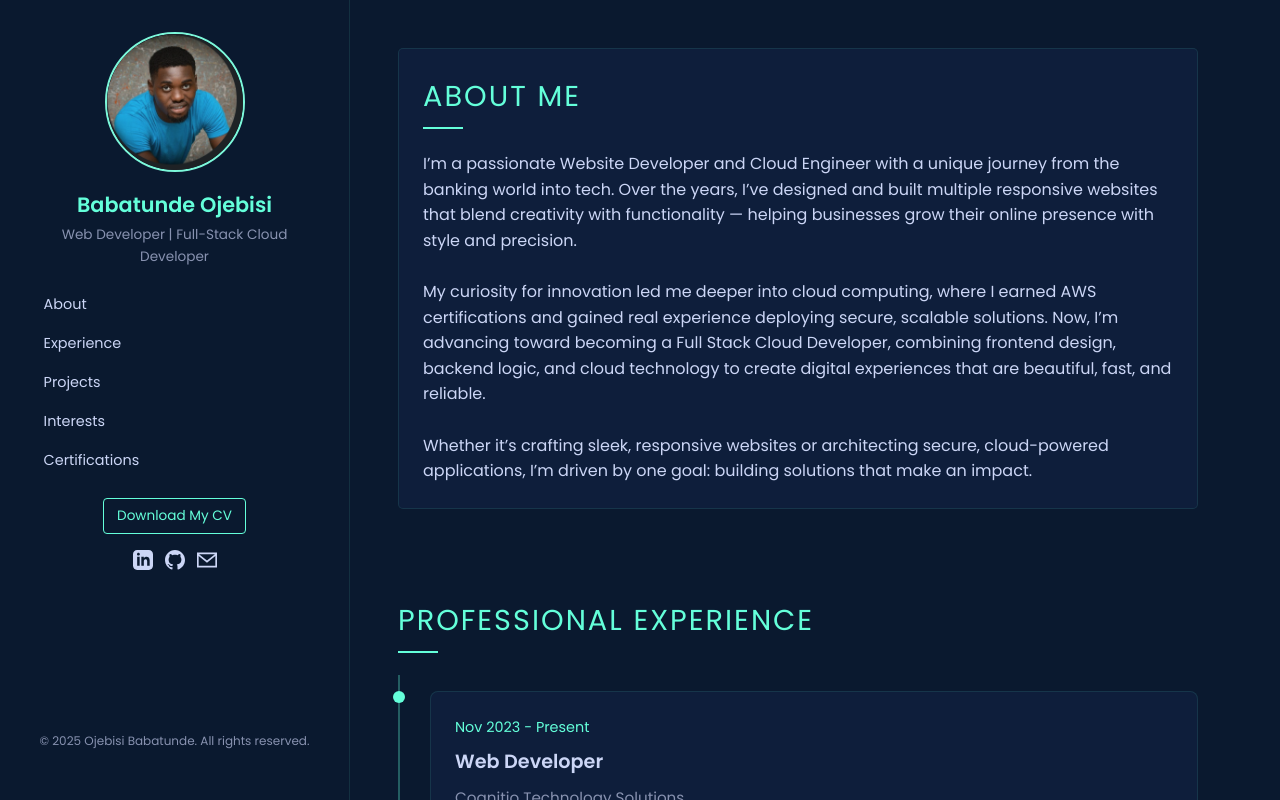
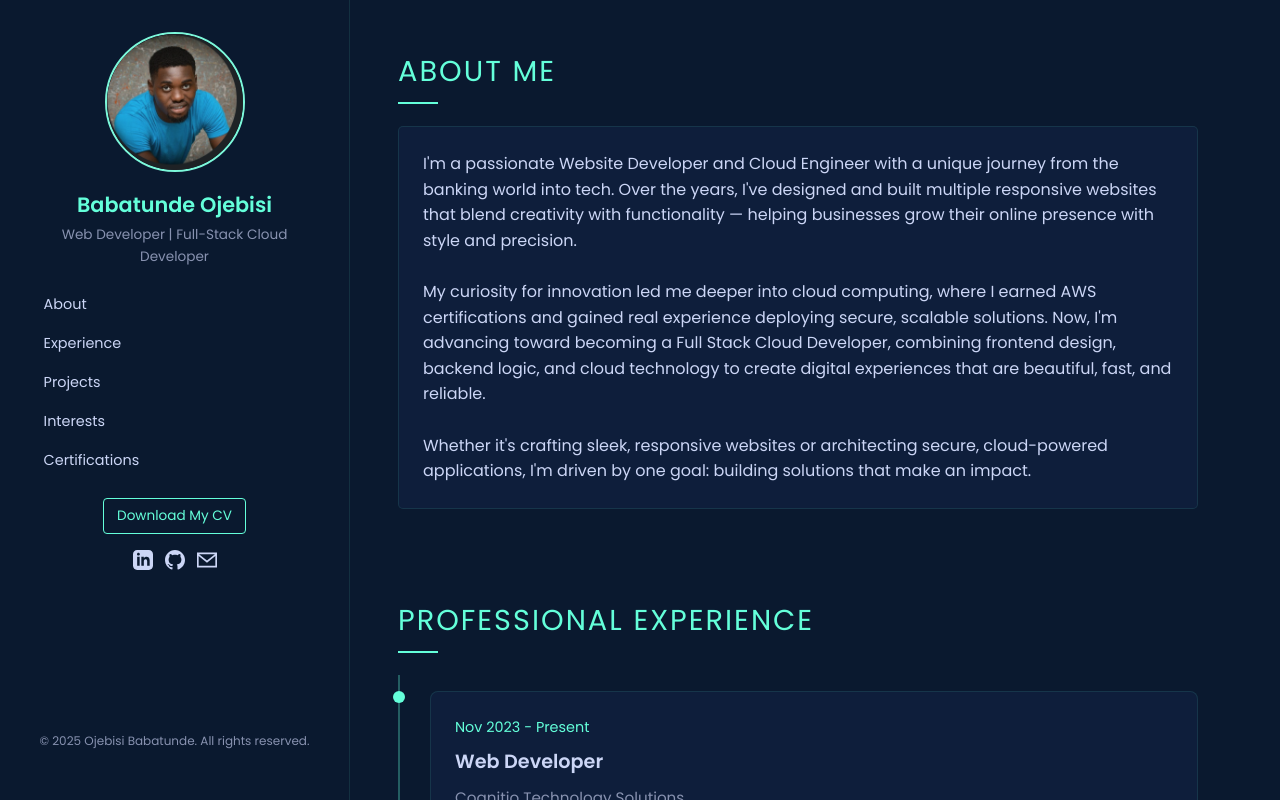
Before and after one commit to Babatunde-Ojebisi/Portfolio, a React (Create React App) app in the folder portfolio-react/: page / in a window 1280 px wide. Built offline with nearby package versions, Linux system fonts and the light colour scheme.

Commit message:
Aligned About & Interest Section

```diff
--- a/portfolio-react/src/components/About.js
+++ b/portfolio-react/src/components/About.js
@@ -2,20 +2,22 @@ import React from 'react';
 
 function About() {
   return (
-    <section id="about" className="card">
+    <>
       <h2>About Me</h2>
+      <div className="card">
         <p>
-        I’m a passionate Website Developer and Cloud Engineer with a unique journey from the banking world into tech. Over the years, I’ve designed and built multiple responsive websites that blend creativity with functionality — helping businesses grow their online presence with style and precision.
+          I'm a passionate Website Developer and Cloud Engineer with a unique journey from the banking world into tech. Over the years, I've designed and built multiple responsive websites that blend creativity with functionality — helping businesses grow their online presence with style and precision.
         </p>
         <br></br>
         <p>
-        My curiosity for innovation led me deeper into cloud computing, where I earned AWS certifications and gained real experience deploying secure, scalable solutions. Now, I’m advancing toward becoming a Full Stack Cloud Developer, combining frontend design, backend logic, and cloud technology to create digital experiences that are beautiful, fast, and reliable.
+          My curiosity for innovation led me deeper into cloud computing, where I earned AWS certifications and gained real experience deploying secure, scalable solutions. Now, I'm advancing toward becoming a Full Stack Cloud Developer, combining frontend design, backend logic, and cloud technology to create digital experiences that are beautiful, fast, and reliable.
         </p>
         <br></br>
         <p>
-        Whether it’s crafting sleek, responsive websites or architecting secure, cloud-powered applications, I’m driven by one goal: building solutions that make an impact.
+          Whether it's crafting sleek, responsive websites or architecting secure, cloud-powered applications, I'm driven by one goal: building solutions that make an impact.
         </p>
-    </section>
+      </div>
+    </>
   );
 }
 
--- a/portfolio-react/src/components/Interests.js
+++ b/portfolio-react/src/components/Interests.js
@@ -10,14 +10,16 @@ function Interests() {
   ];
 
   return (
-    <section id="interests" className="card">
+    <>
       <h2>Interests</h2>
-      <ul>
-        {interests.map((interest, index) => (
-          <li key={index}>{interest}</li>
-        ))}
-      </ul>
-    </section>
+      <div className="card">
+        <ul>
+          {interests.map((interest, index) => (
+            <li key={index}>{interest}</li>
+          ))}
+        </ul>
+      </div>
+    </>
   );
 }
 
```
Lines whose indentation alone changed are shown as unchanged.
